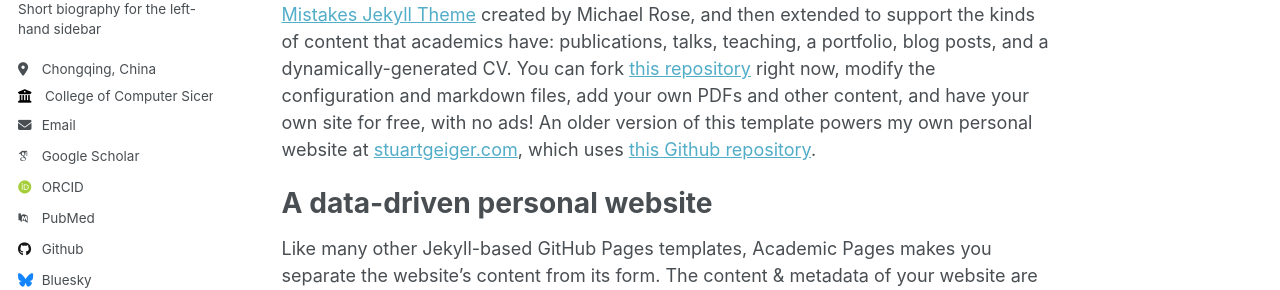
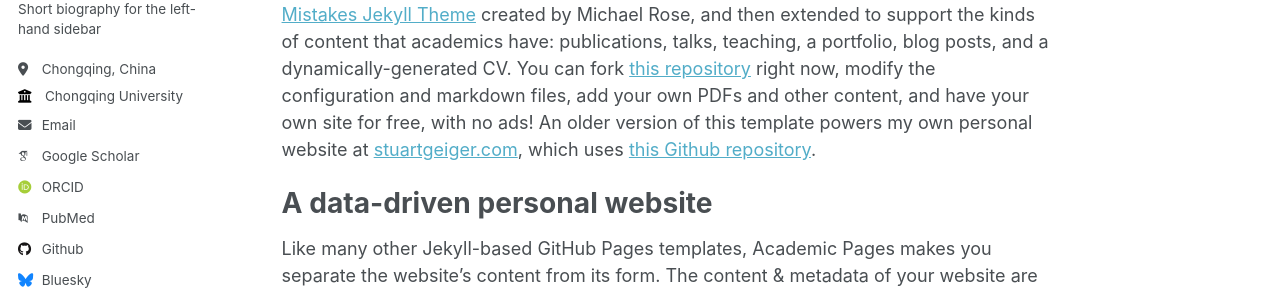
Before and after one commit to chenx2000/chenx2000.github.io, a Jekyll site: the page built from _pages/about.md, in a window 1280 px wide. Shown: the part 283-573 px from the top of the page. Built offline with Jekyll 4.4.1, drawn with Linux system fonts in a browser that asks for light colours; some web fonts are replaced.

Commit message:
Update _config.yml

```diff
--- a/_config.yml
+++ b/_config.yml
@@ -26,7 +26,7 @@
   pronouns         : # example: "she/her"
   bio              : "Short biography for the left-hand sidebar"
   location         : "Chongqing, China"
-  employer         : "College of Computer Sicence, Chongqing University"
+  employer         : "Chongqing University"
   uri              : # URL
   email            : "chenxi2000cd@gmail.com"
 
```
